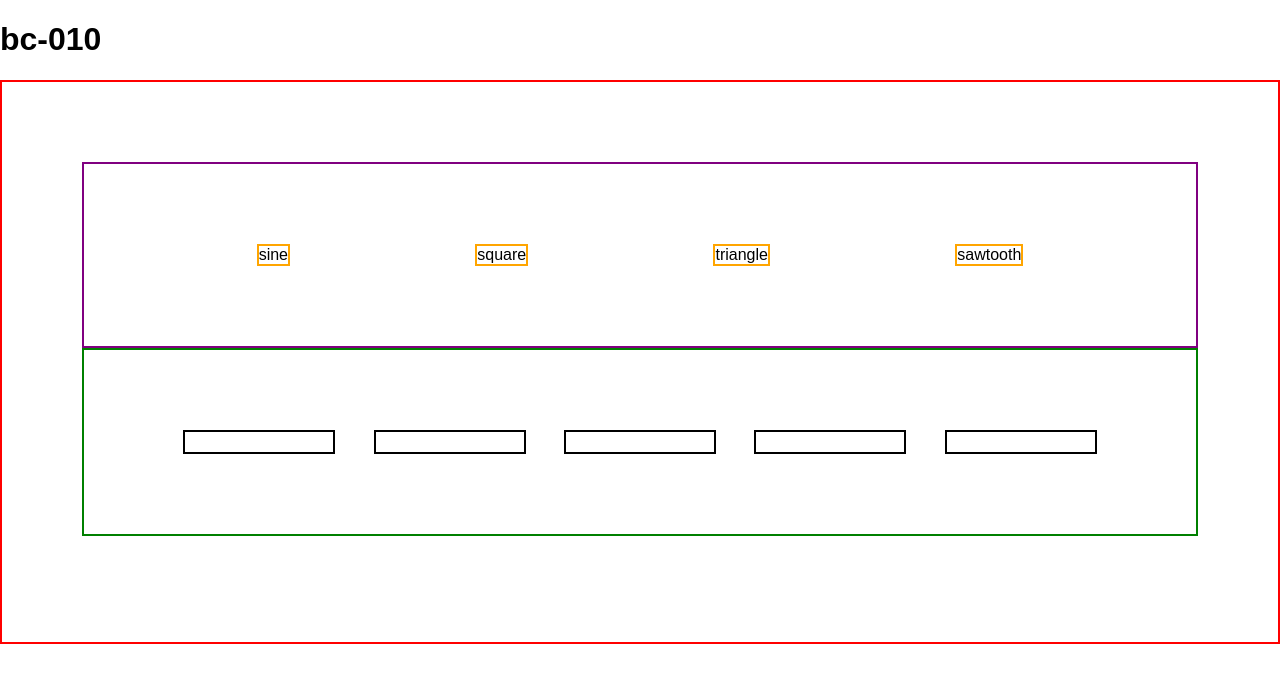
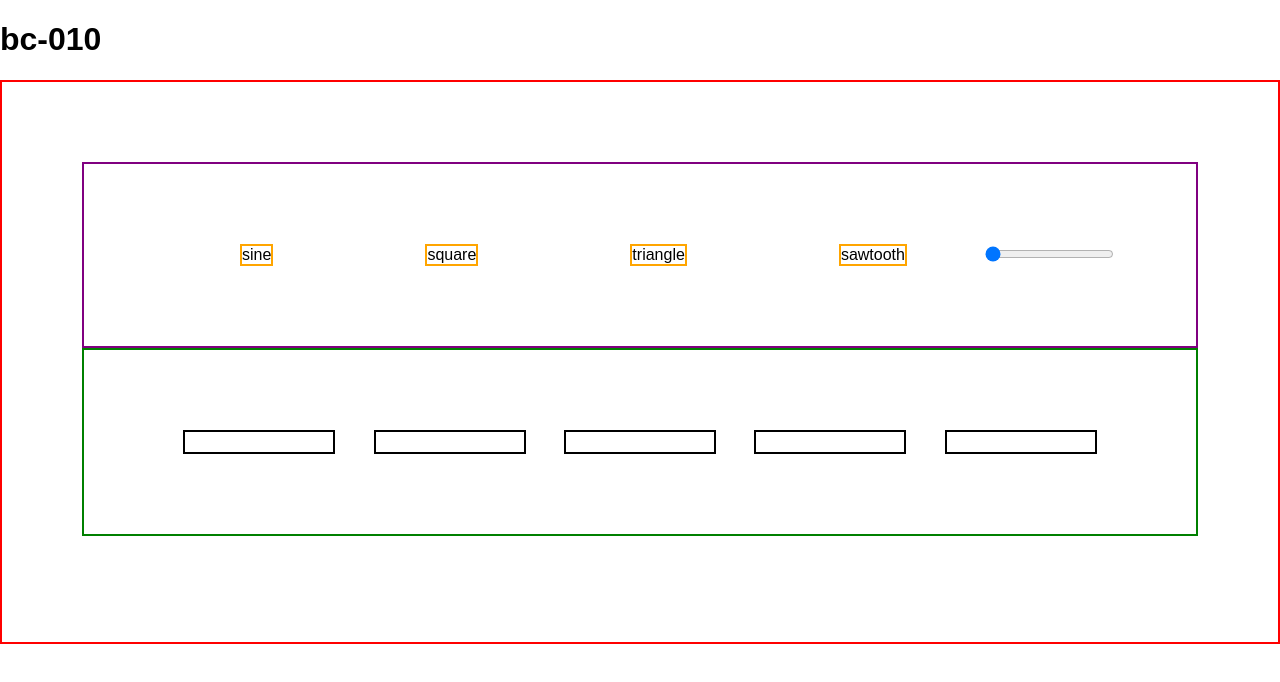
Before and after one commit to bcimbali/bc-010, a React (Create React App) app: page / in a window 1280 px wide. Shown: the top 682 px of the page. Built offline with nearby package versions, Linux system fonts and the light colour scheme.

Commit message:
slider functioning for attack envelope

```diff
--- a/src/App.jsx
+++ b/src/App.jsx
@@ -9,6 +9,7 @@ class App extends Component {
 
   constructor(props) {
     super(props);
+    this.envelopeSliderChange = this.envelopeSliderChange.bind(this);
     this.keyPress = this.keyPress.bind(this);
     this.toggleOscillator = this.toggleOscillator.bind(this);
     this.state = {
@@ -21,19 +22,23 @@ class App extends Component {
     }
   }
 
-  // Function to actually play the note on the synth:
+  // Actually plays the note on the synth:
   keyPress(note) {
     this.synth.triggerAttackRelease(note, "8n");
   }
 
-  // Function to handle the oscillator toggle:
+  // Handles change in oscillator type via btn clicks:
   toggleOscillator(oscType) {
-    // alert('in toggle oscillator');
       this.setState({oscillator: oscType});
   }
 
+  // Handles change in envelope sliders in control panel
+  envelopeSliderChange(sliderValue) {
+    this.setState({attack: sliderValue})
+  }
+
   render() {
-    // Create a new synth on render & updates synth timbre based on state
+    // Create a new Tone.js synth on render & update synth timbre based on App.jsx state
     this.synth = new Tone.Synth({
       "oscillator" : {
         "type" : this.state.oscillator,
@@ -49,11 +54,13 @@ class App extends Component {
 
     // Console log the synth parameters/state to check that it's updating correctly:
     console.log('this.synth is, in render: ', this.synth);
+    console.log('attack value in app.js: ', this.state.attack);
 
     return (
       <div>
         <h1>bc-010</h1>
         <OuterCasing
+          envelopeSliderChange={this.envelopeSliderChange}
           key='outerCasing'
           keyPress={this.keyPress}
           toggleOscillator={this.toggleOscillator}
--- a/src/components/ControlPanel/ControlPanel.jsx
+++ b/src/components/ControlPanel/ControlPanel.jsx
@@ -1,3 +1,4 @@
+import EnvelopeSlider from './../EnvelopeSlider';
 import OscillatorBtn from './../OscillatorBtn';
 import React from 'react';
 import oscillatorTypes from './../../oscillatorTypes.json';
@@ -12,6 +13,9 @@ function ControlPanel(props) {
           type={oscType.type}
         />
       ))}
+      <EnvelopeSlider
+        envelopeSliderChange={props.envelopeSliderChange}
+      />
     </div>
   );
 };
--- /dev/null
+++ b/src/components/EnvelopeSlider/EnvelopeSlider.jsx
@@ -0,0 +1,44 @@
+import React, { Component } from 'react';
+
+class EnvelopeSlider extends Component {
+  constructor(props) {
+    super(props);
+    this.handleChange = this.handleChange.bind(this);
+    this.updateValue = this.updateValue.bind(this);
+    this.updateSynthValue = this.updateSynthValue.bind(this);
+    this.state = {
+      value: 0.001
+    }
+  }
+
+  updateSynthValue() {
+    this.props.envelopeSliderChange(this.state.value);
+  }
+
+  updateValue(event) {
+    this.setState({value: event.target.value});
+  }
+
+  handleChange(event) {
+    this.updateValue(event);
+    this.updateSynthValue();
+  }
+
+  render() {
+    return(
+      <div className="envelopeSlider">
+        <input
+          type="range"
+          min="0.001"
+          max="1"
+          onChange={this.handleChange}
+          step="0.0001"
+          value={this.state.value}
+        />
+        {console.log('slider value: ', this.state.value)}
+      </div>
+    );
+  }
+};
+
+export default EnvelopeSlider;
--- /dev/null
+++ b/src/components/EnvelopeSlider/index.js
@@ -0,0 +1 @@
+export {default} from './EnvelopeSlider.jsx';
--- a/src/components/OuterCasing/OuterCasing.jsx
+++ b/src/components/OuterCasing/OuterCasing.jsx
@@ -6,6 +6,7 @@ function OuterCasing(props) {
   return(
     <div className="outerCasing">
       <ControlPanel
+        envelopeSliderChange={props.envelopeSliderChange}
         key="control-panel"
         toggleOscillator={props.toggleOscillator}
       />
```
